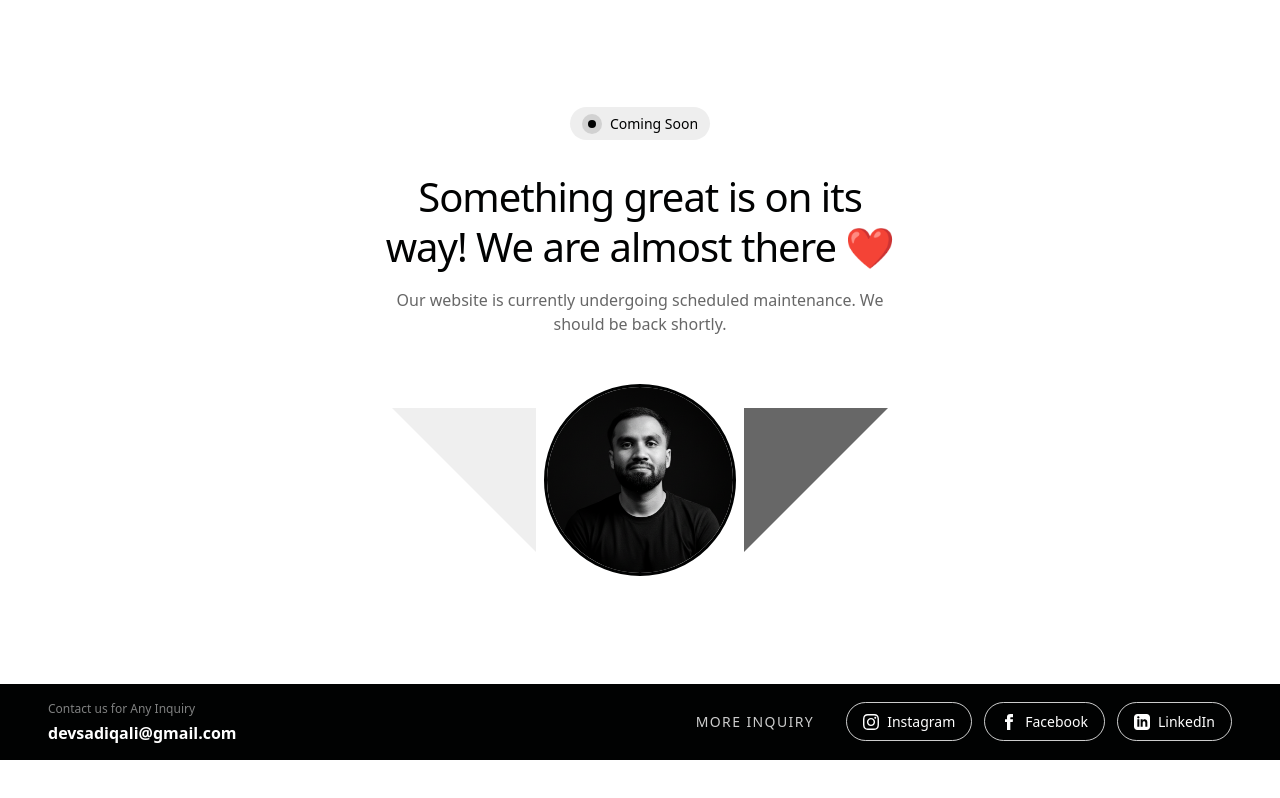
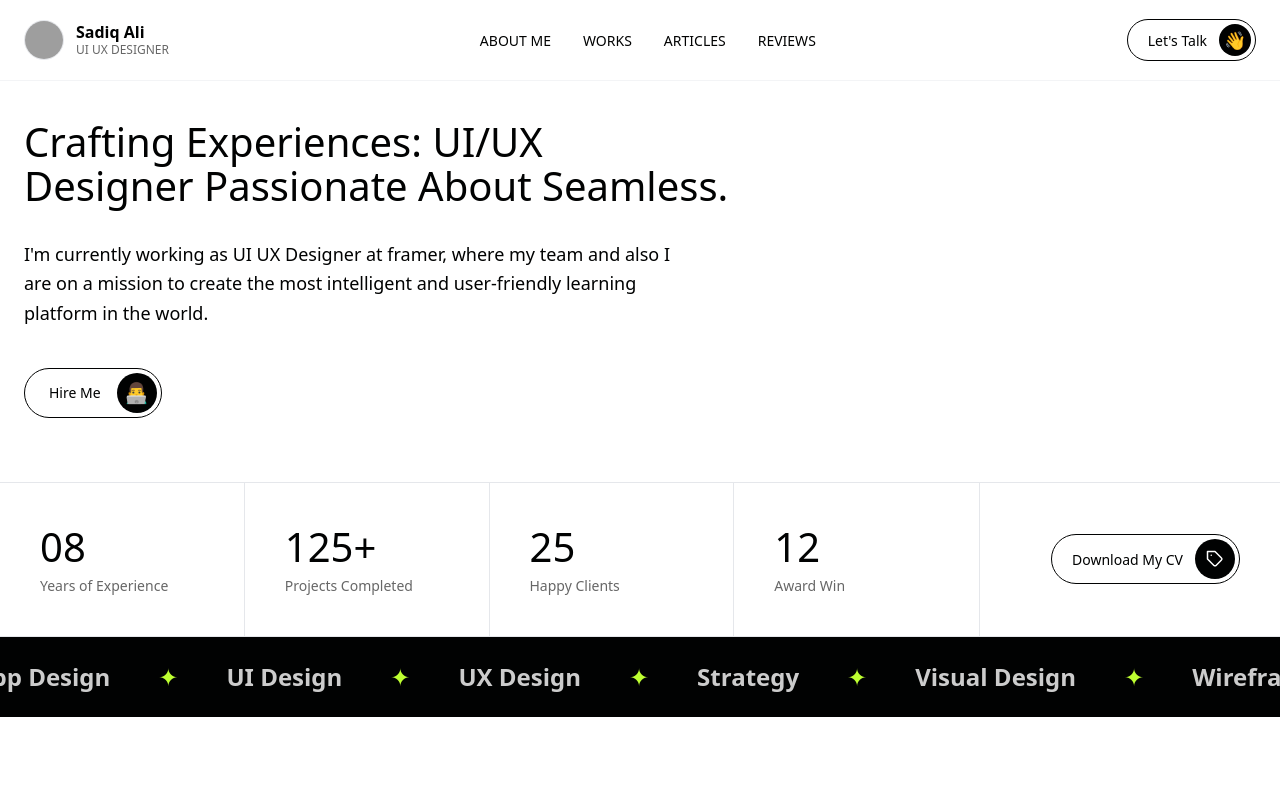
Before and after one commit to itssadiq/Sadiq-NovixSoft, a Next.js app: page / in a window 1280 px wide. Built offline with nearby package versions, Linux system fonts and the light colour scheme; grey boxes are pictures that could not be loaded.

Commit message:
Starter code for hero section and navbar.

```diff
--- a/src/app/globals.css
+++ b/src/app/globals.css
@@ -84,7 +84,7 @@
   .type-body-large {
     font-size: 18px;
     font-weight: 400;
-    color: var(--color-dim-grey);
+    color: var(--color-black);
   }
 
   /* Body */
@@ -137,3 +137,22 @@
     color: var(--color-dim-grey);
   }
 }
+
+/* ... existing code ... */
+
+@layer utilities {
+  /* Marquee Animation */
+  @keyframes scroll {
+    0% {
+      transform: translateX(0);
+    }
+    100% {
+      transform: translateX(-50%);
+    }
+  }
+  .animate-scroll {
+    display: flex;
+    width: max-content;
+    animation: scroll 20s linear infinite;
+  }
+}
--- a/src/app/page.js
+++ b/src/app/page.js
@@ -1,141 +1,129 @@
-import React from "react";
+import Navbar from "@/components/Navbar";
 
-export default function ComingSoon() {
+export default function Home() {
   return (
-    // h-screen + overflow-hidden to prevent any scrolling
-    <div className="h-screen flex flex-col bg-white overflow-hidden font-sans">
-      {/* --- Main Content Section --- */}
-      <main className="flex-1 flex flex-col items-center justify-center px-6 text-center">
-        {/* Badge: Grey pill with nested dot */}
-        <div className="inline-flex items-center gap-2 px-3 py-1.5 rounded-full bg-[#EEEEEE] mb-8">
-          <div className="w-5 h-5 rounded-full bg-[#D1D1D1] flex items-center justify-center">
-            <div className="w-2 h-2 rounded-full bg-black"></div>
-          </div>
-          <span className="type-body-small-500 !text-black !not-italic">
-            Coming Soon
-          </span>
+    <div className="bg-white min-h-screen pt-20">
+      <Navbar />
+
+      {/* --- HERO SECTION --- */}
+      <section className="max-w-[1400px] mx-auto px-6 pt-10 pb-16">
+        <div className="max-w-4xl">
+          {/* Main Headline */}
+          <h1 className="type-h1 leading-[1.1] mb-8">
+            Crafting Experiences: UI/UX <br />
+            Designer Passionate About Seamless.
+          </h1>
+
+          {/* Subtext */}
+          <p className="type-body-large max-w-2xl mb-10 leading-relaxed">
+            I'm currently working as UI UX Designer at framer, where my team and
+            also I are on a mission to create the most intelligent and
+            user-friendly learning platform in the world.
+          </p>
+
+          {/* Hire Me Button */}
+          <button className="flex items-center gap-4 pl-6 pr-1 py-1 rounded-full border border-black hover:bg-gray-50 transition-all group">
+            <span className="type-btn !not-italic text-lg">Hire Me</span>
+            <span className="w-10 h-10 rounded-full bg-black flex items-center justify-center text-xl">
+              👨‍💻
+            </span>
+          </button>
         </div>
+      </section>
 
-        {/* Heading: Using type-h1 variable */}
-        <h1 className="max-w-4xl mb-4 leading-tight !not-italic tracking-tight">
-          Something great is on its <br className="hidden md:block" />
-          way! We are almost there ❤️
-        </h1>
+      {/* --- STATS SECTION --- */}
+      <section className="border-t border-b border-gray-200">
+        <div className="max-w-[1400px] mx-auto flex flex-col md:flex-row">
+          {/* Stats Grid */}
+          <div className="flex-1 grid grid-cols-2 md:grid-cols-4 divide-x divide-y md:divide-y-0 divide-gray-200 border-b md:border-b-0 border-gray-200 md:border-r">
+            {/* Stat 1 */}
+            <div className="p-6 md:p-10 flex flex-col gap-1">
+              <span className="type-h2 md:text-[40px] !not-italic">08</span>
+              <span className="type-body-small !not-italic text-gray-500">
+                Years of Experience
+              </span>
+            </div>
 
-        {/* Subtext: Using type-body variable */}
-        <p className="type-body max-w-2xl mb-12 !not-italic">
-          Our website is currently undergoing scheduled maintenance. We{" "}
-          <br className="hidden md:block" /> should be back shortly.
-        </p>
+            {/* Stat 2 */}
+            <div className="p-6 md:p-10 flex flex-col gap-1">
+              <span className="type-h2 md:text-[40px] !not-italic">125+</span>
+              <span className="type-body-small !not-italic text-gray-500">
+                Projects Completed
+              </span>
+            </div>
 
-        {/* Visual Graphic: Side-by-side layout */}
-        <div className="flex items-center justify-center gap-2 w-full">
-          {/* Left Triangle (Light Grey #EFEFEF) */}
-          <div className="w-24 h-24 md:w-36 md:h-36">
-            <svg
-              viewBox="0 0 100 100"
-              fill="none"
-              className="w-full h-full transform scale-x-[-1]"
-            >
-              <path d="M0 0 H100 L0 100 Z" fill="#EFEFEF" />
-            </svg>
+            {/* Stat 3 */}
+            <div className="p-6 md:p-10 flex flex-col gap-1">
+              <span className="type-h2 md:text-[40px] !not-italic">25</span>
+              <span className="type-body-small !not-italic text-gray-500">
+                Happy Clients
+              </span>
+            </div>
+
+            {/* Stat 4 */}
+            <div className="p-6 md:p-10 flex flex-col gap-1">
+              <span className="type-h2 md:text-[40px] !not-italic">12</span>
+              <span className="type-body-small !not-italic text-gray-500">
+                Award Win
+              </span>
+            </div>
           </div>
 
-          {/* Profile Image Circle */}
-          <div className="relative w-32 h-32 md:w-48 md:h-48 rounded-full border-[3px] border-black overflow-hidden bg-neutral-100 flex-shrink-0">
-            <img
-              src="/profile.png"
-              alt="Profile"
-              className="w-full h-full object-cover"
-            />
-          </div>
-
-          {/* Right Triangle (Dim Grey Variable) */}
-          <div className="w-24 h-24 md:w-36 md:h-36">
-            <svg viewBox="0 0 100 100" fill="none" className="w-full h-full">
-              <path d="M0 0 H100 L0 100 Z" fill="var(--color-dim-grey)" />
-            </svg>
+          {/* Download CV (Right side on Desktop) */}
+          <div className="p-6 md:p-10 flex items-center justify-center md:justify-end md:w-[300px]">
+            <button className="flex items-center gap-3 pl-5 pr-1 py-1 rounded-full border border-black hover:bg-gray-50 transition-all w-full md:w-auto justify-between md:justify-start">
+              <span className="type-btn !not-italic">Download My CV</span>
+              <span className="w-10 h-10 rounded-full bg-black flex items-center justify-center text-white">
+                {/* Simple Tag Icon */}
+                <svg
+                  width="18"
+                  height="18"
+                  viewBox="0 0 24 24"
+                  fill="none"
+                  stroke="currentColor"
+                  strokeWidth="2"
+                  strokeLinecap="round"
+                  strokeLinejoin="round"
+                >
+                  <path d="M20.59 13.41l-7.17 7.17a2 2 0 0 1-2.83 0L2 12V2h10l8.59 8.59a2 2 0 0 1 0 2.82z"></path>
+                  <line x1="7" y1="7" x2="7.01" y2="7"></line>
+                </svg>
+              </span>
+            </button>
           </div>
         </div>
-      </main>
+      </section>
 
-      {/* --- Footer Wrapper --- */}
-      <div className="w-full mt-auto">
-        {/* Full-width Black Footer bar */}
-        <footer className="bg-black text-white py-6 md:py-4 px-6 md:px-12 w-full flex flex-col md:flex-row justify-between items-center gap-6 md:gap-0 border-b-[40px] border-white">
-          {/* Contact Info (Left) */}
-          <div className="text-center md:text-left">
-            <p className="type-caption !text-white/50 mb-1 !not-italic">
-              Contact us for Any Inquiry
-            </p>
-            <p className="type-h5 !text-white !not-italic">
-              devsadiqali@gmail.com
-            </p>
-          </div>
-
-          {/* Social Links (Right) */}
-          <div className="flex flex-col md:flex-row items-center gap-4 md:gap-8">
-            <span className="type-body-small-500 !text-white/80 !not-italic uppercase tracking-widest text-[11px]">
-              More Inquiry
-            </span>
-
-            <div className="flex flex-wrap justify-center gap-3">
-              <SocialBtn
-                href="https://www.instagram.com/devsadiqali/"
-                icon={<IconInstagram />}
-                label="Instagram"
-              />
-              <SocialBtn
-                href="https://www.facebook.com/profile.php?id=61587245489278"
-                icon={<IconFacebook />}
-                label="Facebook"
-              />
-              <SocialBtn
-                href="https://www.linkedin.com/in/dev-sadiq-ali/"
-                icon={<IconLinkedin />}
-                label="LinkedIn"
-              />
+      {/* --- MARQUEE SECTION --- */}
+      <section className="bg-black py-6 overflow-hidden">
+        <div className="animate-scroll flex gap-8 md:gap-12 whitespace-nowrap">
+          {/* We repeat the content to ensure smooth infinite scroll */}
+          {[...Array(2)].map((_, i) => (
+            <div key={i} className="flex items-center gap-8 md:gap-12">
+              {[
+                "Website Design",
+                "Branding",
+                "Mobile App Design",
+                "UI Design",
+                "UX Design",
+                "Strategy",
+                "Visual Design",
+                "Wireframing",
+                "Prototyping",
+              ].map((text) => (
+                <div key={text} className="flex items-center gap-8 md:gap-12">
+                  <span className="type-h5 !text-white/80 !not-italic text-xl md:text-2xl">
+                    {text}
+                  </span>
+                  <span className="text-[var(--color-primary)] text-xl md:text-2xl">
+                    ✦
+                  </span>
+                </div>
+              ))}
             </div>
-          </div>
-        </footer>
-      </div>
+          ))}
+        </div>
+      </section>
     </div>
   );
 }
-
-// Social Button with exact hover state logic
-function SocialBtn({ href, icon, label }) {
-  return (
-    <a
-      href={href}
-      target="_blank"
-      className="group flex items-center gap-2 px-4 py-2 border border-white/80 rounded-full bg-transparent hover:bg-white transition-all duration-300"
-    >
-      <span className="text-white group-hover:text-black transition-colors duration-300">
-        {icon}
-      </span>
-      <span className="type-btn !text-white group-hover:!text-black !not-italic transition-colors duration-300">
-        {label}
-      </span>
-    </a>
-  );
-}
-
-// Icons (Set to currentColor to support hover transition)
-const IconInstagram = () => (
-  <svg className="w-4 h-4" fill="currentColor" viewBox="0 0 24 24">
-    <path d="M12 2.163c3.204 0 3.584.012 4.85.07 1.366.062 2.633.332 3.608 1.308.975.975 1.247 2.242 1.308 3.607.058 1.266.07 1.646.07 4.85s-.012 3.584-.07 4.85c-.061 1.365-.333 2.632-1.308 3.608-.975.975-2.242 1.247-3.607 1.308-1.266.058-1.646.07-4.85.07s-3.584-.012-4.85-.07c-1.366-.061-2.633-.333-3.608-1.308-.975-.975-1.247-2.242-1.308-3.607-.058-1.266-.07-1.646-.07-4.85s.012-3.584.07-4.85c.062-1.366.334-2.633 1.308-3.608.975-.975 2.242-1.247 3.607-1.308 1.266-.058 1.646-.07 4.85-.07zm0-2.163c-3.259 0-3.667.014-4.947.072-4.358.2-6.78 2.618-6.98 6.98-.059 1.281-.073 1.689-.073 4.948s.014 3.667.072 4.947c.2 4.358 2.618 6.78 6.98 6.98 1.281.058 1.689.072 4.948.072s3.667-.014 4.947-.072c4.358-.2 6.78-2.618 6.98-6.98.058-1.281.072-1.689.072-4.948s-.014-3.667-.072-4.947c-.2-4.358-2.618-6.78-6.98-6.98-1.28-.058-1.689-.072-4.948-.072zm0 5.838c-3.403 0-6.162 2.759-6.162 6.162s2.759 6.163 6.162 6.163 6.162-2.759 6.162-6.163-2.759-6.162-6.162-6.162zm0 10.162c-2.209 0-4-1.79-4-4 0-2.209 1.791-4 4-4s4 1.791 4 4c0 2.21-1.791 4-4 4zm6.406-11.845c-.796 0-1.441.645-1.441 1.44s.645 1.44 1.441 1.44c.795 0 1.439-.645 1.439-1.44s-.644-1.44-1.439-1.44z" />
-  </svg>
-);
-
-const IconFacebook = () => (
-  <svg className="w-4 h-4" fill="currentColor" viewBox="0 0 24 24">
-    <path d="M9 8h-3v4h3v12h5v-12h3.642l.358-4h-4v-1.667c0-.955.192-1.333 1.115-1.333h2.885v-5h-3.808c-3.596 0-5.192 1.583-5.192 4.615v3.385z" />
-  </svg>
-);
-
-const IconLinkedin = () => (
-  <svg className="w-4 h-4" fill="currentColor" viewBox="0 0 24 24">
-    <path d="M19 0h-14c-2.761 0-5 2.239-5 5v14c0 2.761 2.239 5 5 5h14c2.762 0 5-2.239 5-5v-14c0-2.761-2.238-5-5-5zm-11 19h-3v-11h3v11zm-1.5-12.268c-.966 0-1.75-.79-1.75-1.764s.784-1.764 1.75-1.764 1.75.79 1.75 1.764-.783 1.764-1.75 1.764zm13.5 12.268h-3v-5.604c0-3.368-4-3.113-4 0v5.604h-3v-11h3v1.765c1.396-2.586 7-2.777 7 2.476v6.759z" />
-  </svg>
-);
--- /dev/null
+++ b/src/components/Navbar.jsx
@@ -0,0 +1,99 @@
+"use client";
+import { useState } from "react";
+import Link from "next/link";
+import Image from "next/image";
+
+export default function Navbar() {
+  const [isOpen, setIsOpen] = useState(false);
+
+  return (
+    <nav className="fixed top-0 left-0 w-full z-50 bg-white border-b border-gray-100">
+      <div className="max-w-[1400px] mx-auto px-6 h-20 flex items-center justify-between">
+        {/* Left: Identity */}
+        <div className="flex items-center gap-3">
+          <div className="w-10 h-10 rounded-full bg-gray-100 overflow-hidden border border-gray-200">
+            {/* Placeholder for your avatar */}
+            <img
+              src="https://images.unsplash.com/photo-1507003211169-0a1dd7228f2d?w=100&h=100&fit=crop"
+              alt="User"
+              className="w-full h-full object-cover"
+            />
+          </div>
+          <div className="flex flex-col">
+            <span className="type-h5 leading-none !not-italic">Sadiq Ali</span>
+            <span className="type-caption uppercase !not-italic text-gray-400 leading-none mt-1">
+              UI UX Designer
+            </span>
+          </div>
+        </div>
+
+        {/* Center: Links (Desktop) */}
+        <div className="hidden md:flex items-center gap-8">
+          {["About Me", "Works", "Articles", "Reviews"].map((item) => (
+            <Link
+              key={item}
+              href={`#${item.toLowerCase().replace(" ", "-")}`}
+              className="type-nav-link hover:text-[var(--color-primary)] transition-colors !not-italic"
+            >
+              {item}
+            </Link>
+          ))}
+        </div>
+
+        {/* Right: Button (Desktop) & Menu (Mobile) */}
+        <div className="flex items-center gap-4">
+          {/* Desktop Button */}
+          <Link
+            href="#contact"
+            className="hidden md:flex items-center gap-3 pl-5 pr-1 py-1 rounded-full border border-black hover:bg-gray-50 transition-colors"
+          >
+            <span className="type-btn !not-italic">Let's Talk</span>
+            <span className="w-8 h-8 rounded-full bg-black flex items-center justify-center text-lg">
+              👋
+            </span>
+          </Link>
+
+          {/* Mobile Hamburger */}
+          <button
+            onClick={() => setIsOpen(!isOpen)}
+            className="md:hidden flex flex-col gap-1.5 p-2"
+          >
+            <span
+              className={`w-6 h-0.5 bg-black transition-all ${isOpen ? "rotate-45 translate-y-2" : ""}`}
+            ></span>
+            <span
+              className={`w-6 h-0.5 bg-black transition-all ${isOpen ? "opacity-0" : ""}`}
+            ></span>
+            <span
+              className={`w-6 h-0.5 bg-black transition-all ${isOpen ? "-rotate-45 -translate-y-2" : ""}`}
+            ></span>
+          </button>
+        </div>
+      </div>
+
+      {/* Mobile Menu Dropdown */}
+      {isOpen && (
+        <div className="md:hidden absolute top-20 left-0 w-full bg-white border-b border-gray-100 p-6 flex flex-col gap-4 shadow-lg">
+          {["About Me", "Works", "Articles", "Reviews"].map((item) => (
+            <Link
+              key={item}
+              href="#"
+              className="type-nav-link !not-italic py-2 border-b border-gray-50"
+            >
+              {item}
+            </Link>
+          ))}
+          <Link
+            href="#contact"
+            className="flex items-center justify-between pl-5 pr-1 py-1 rounded-full border border-black mt-2"
+          >
+            <span className="type-btn !not-italic">Let's Talk</span>
+            <span className="w-8 h-8 rounded-full bg-black flex items-center justify-center text-lg">
+              👋
+            </span>
+          </Link>
+        </div>
+      )}
+    </nav>
+  );
+}
```
